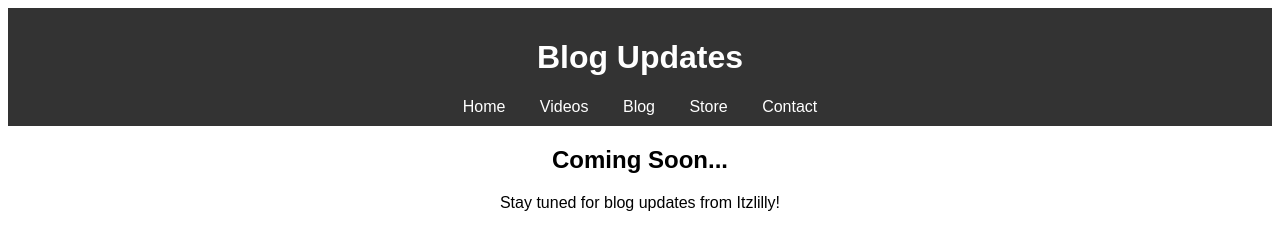
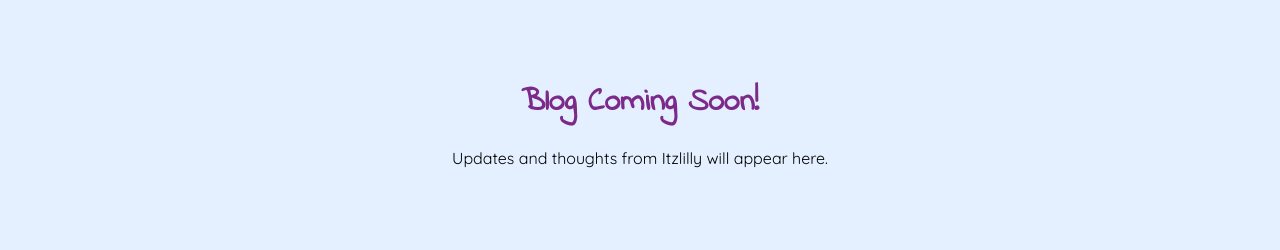
Before and after one commit to raymondabrown14/ItzLilly, a plain HTML site: page blog/index.html in a window 1280 px wide. Drawn offline with Linux system fonts and the light colour scheme.

Commit message:
Add files via upload

```diff
--- a/blog/index.html
+++ b/blog/index.html
@@ -1,25 +1 @@
-<!DOCTYPE html>
-<html lang="en">
-<head>
-    <meta charset="UTF-8">
-    <meta name="viewport" content="width=device-width, initial-scale=1.0">
-    <title>Itzlilly - Blog</title>
-    <link rel="stylesheet" href="../css/style.css">
-</head>
-<body>
-    <header>
-        <h1>Blog Updates</h1>
-        <nav>
-            <a href="../index.html">Home</a>
-            <a href="../videos.html">Videos</a>
-            <a href="index.html">Blog</a>
-            <a href="../store/index.html">Store</a>
-            <a href="../contact.html">Contact</a>
-        </nav>
-    </header>
-    <main>
-        <h2>Coming Soon...</h2>
-        <p>Stay tuned for blog updates from Itzlilly!</p>
-    </main>
-</body>
-</html>
+<!DOCTYPE html><html lang="en"><head><meta charset="UTF-8"><meta name="viewport" content="width=device-width, initial-scale=1.0"><title>Blog</title><link href="https://fonts.googleapis.com/css2?family=Quicksand:wght@400;600&family=Indie+Flower&display=swap" rel="stylesheet"><style>body { background: #e4f0ff; font-family: 'Quicksand', sans-serif; text-align: center; padding: 50px; } h1 { font-family: 'Indie Flower', cursive; color: #7c2a8a; }</style></head><body><h1>Blog Coming Soon!</h1><p>Updates and thoughts from Itzlilly will appear here.</p></body></html>
```
